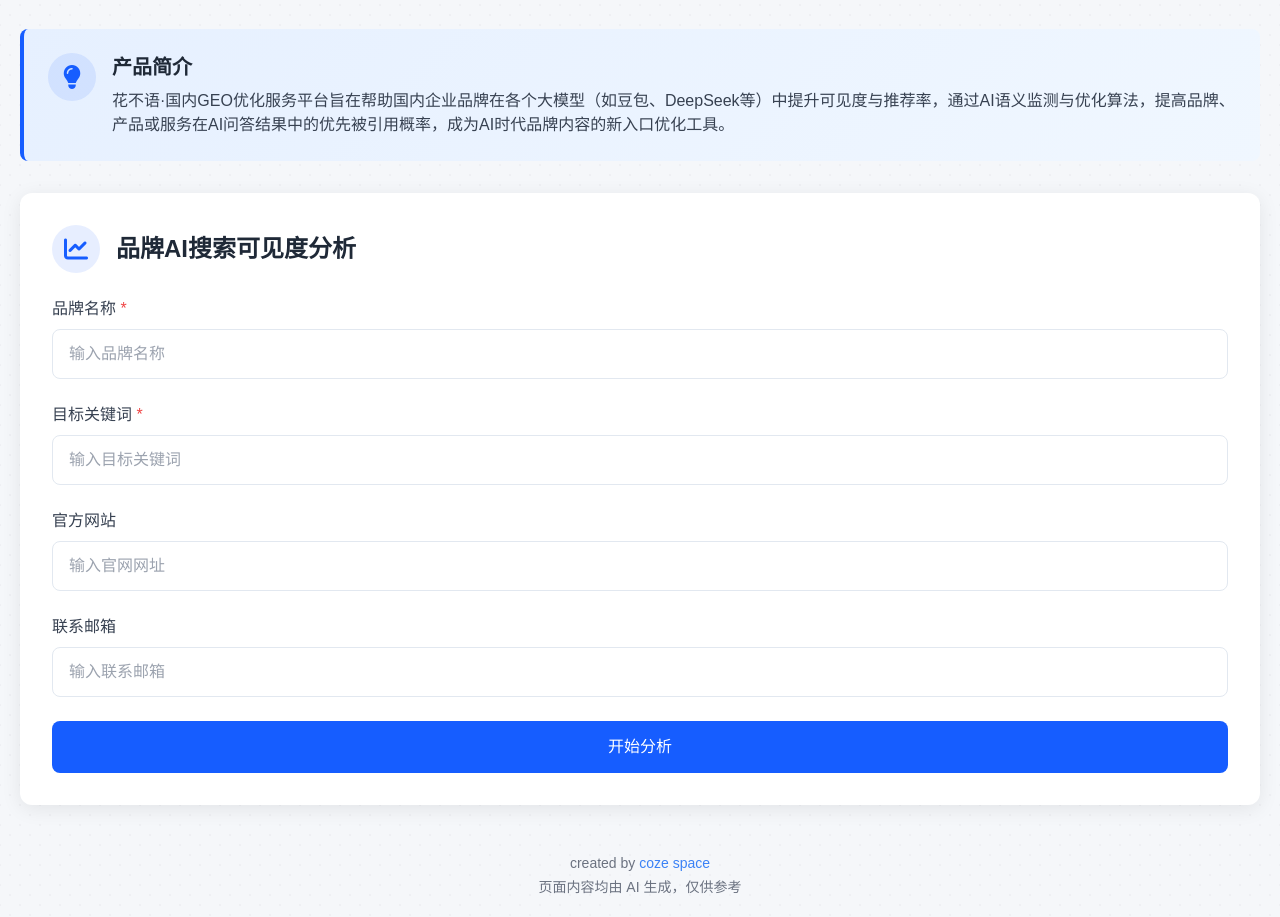
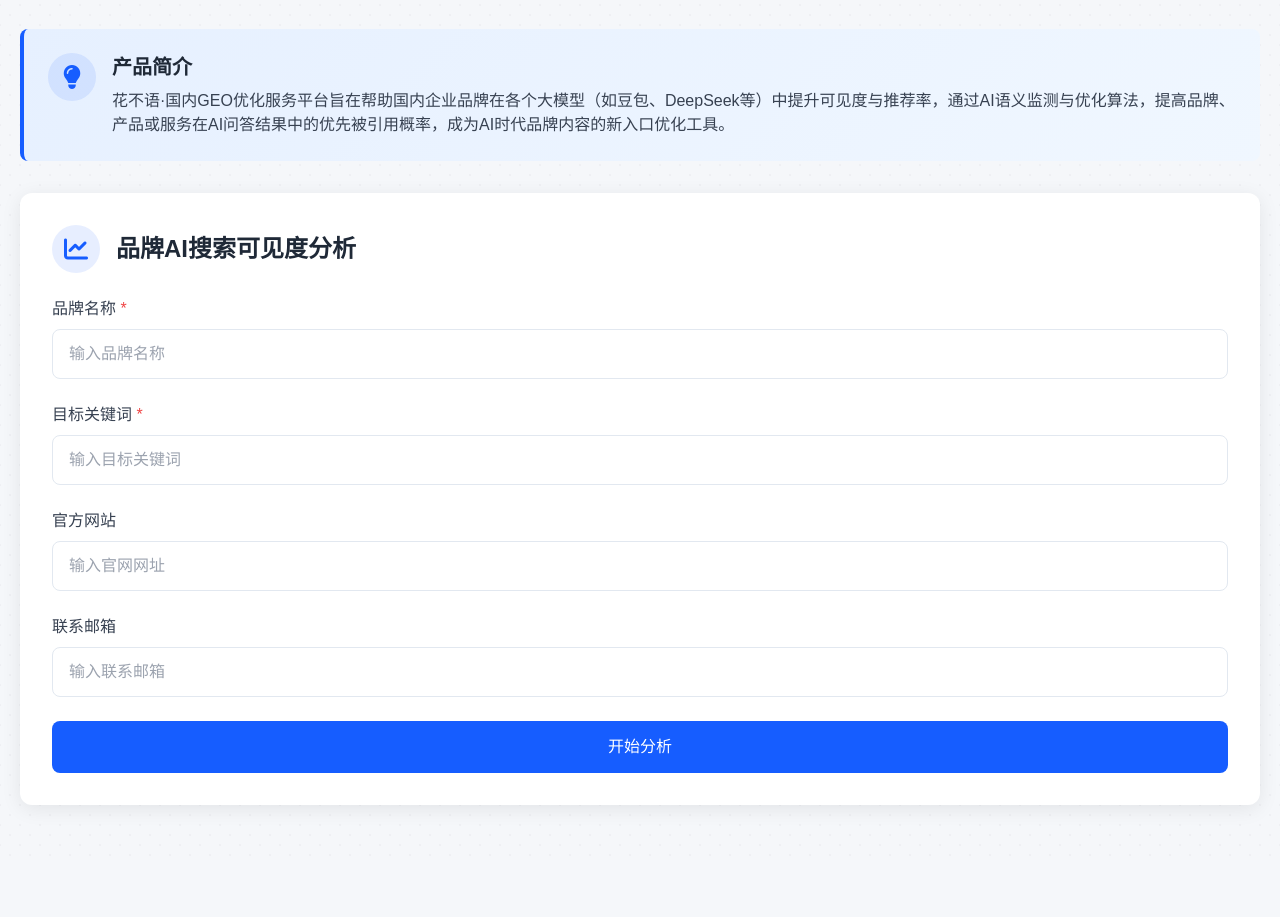
Before and after one commit to lukey2025/huabuyu-ai, a plain HTML site: page index.html in a window 1280 px wide. Shown: the part 95-1012 px from the top of the page. After the commit the page ends 952 px from the top, so only its background shows below. Drawn offline with nearby package versions, Linux system fonts and the light colour scheme.

Commit message:
Update index.html

```diff
--- a/index.html
+++ b/index.html
@@ -351,11 +351,6 @@
             </div>
         </div>
 
-        <!-- 页脚 -->
-        <footer class="text-center text-gray-500 text-sm mt-12">
-            <p>created by <a href="https://space.coze.cn" class="text-blue-500 hover:underline" target="_blank">coze space</a></p>
-            <p class="mt-1">页面内容均由 AI 生成，仅供参考</p>
-        </footer>
     </div>
 
     <script>
```
